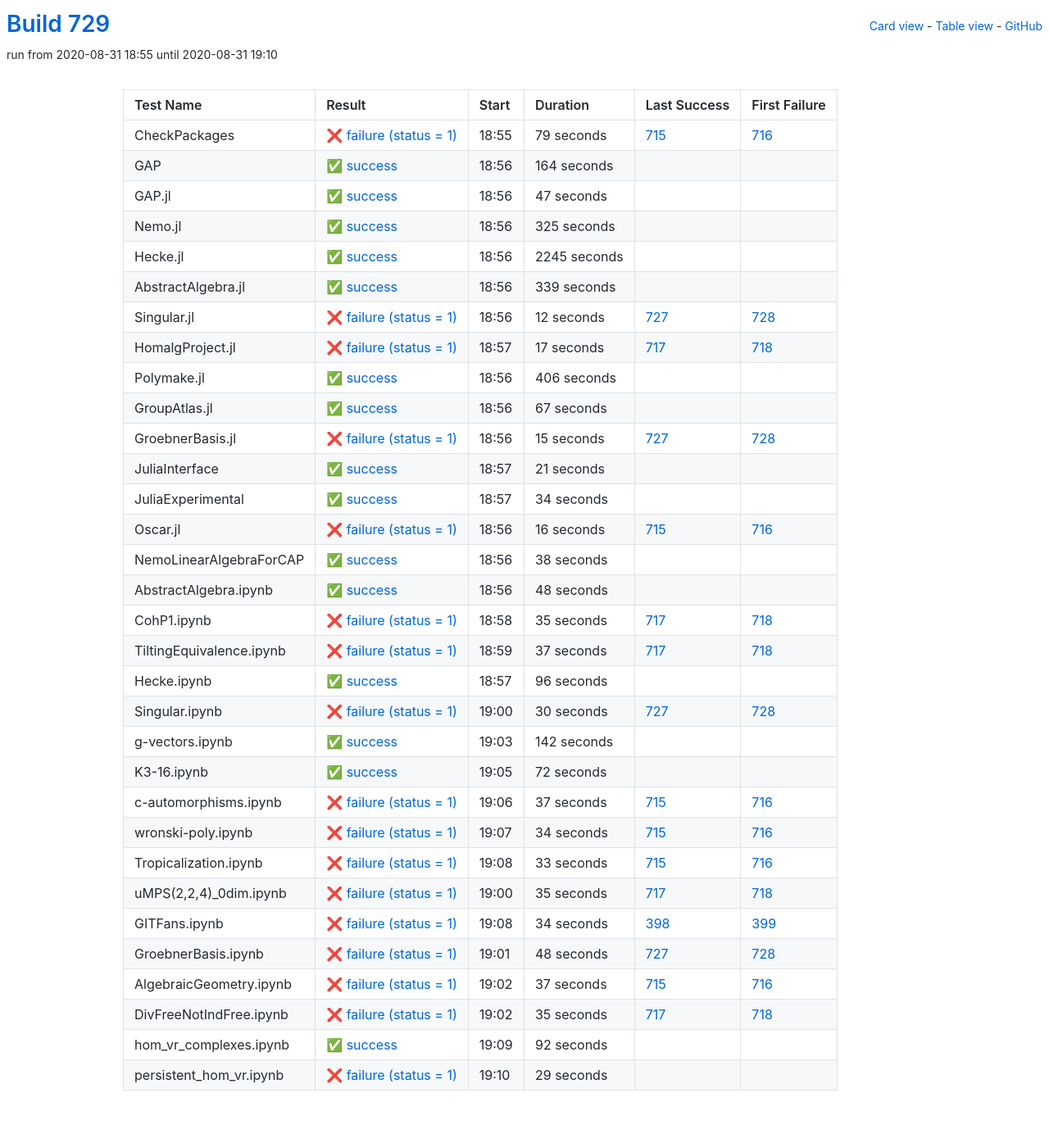
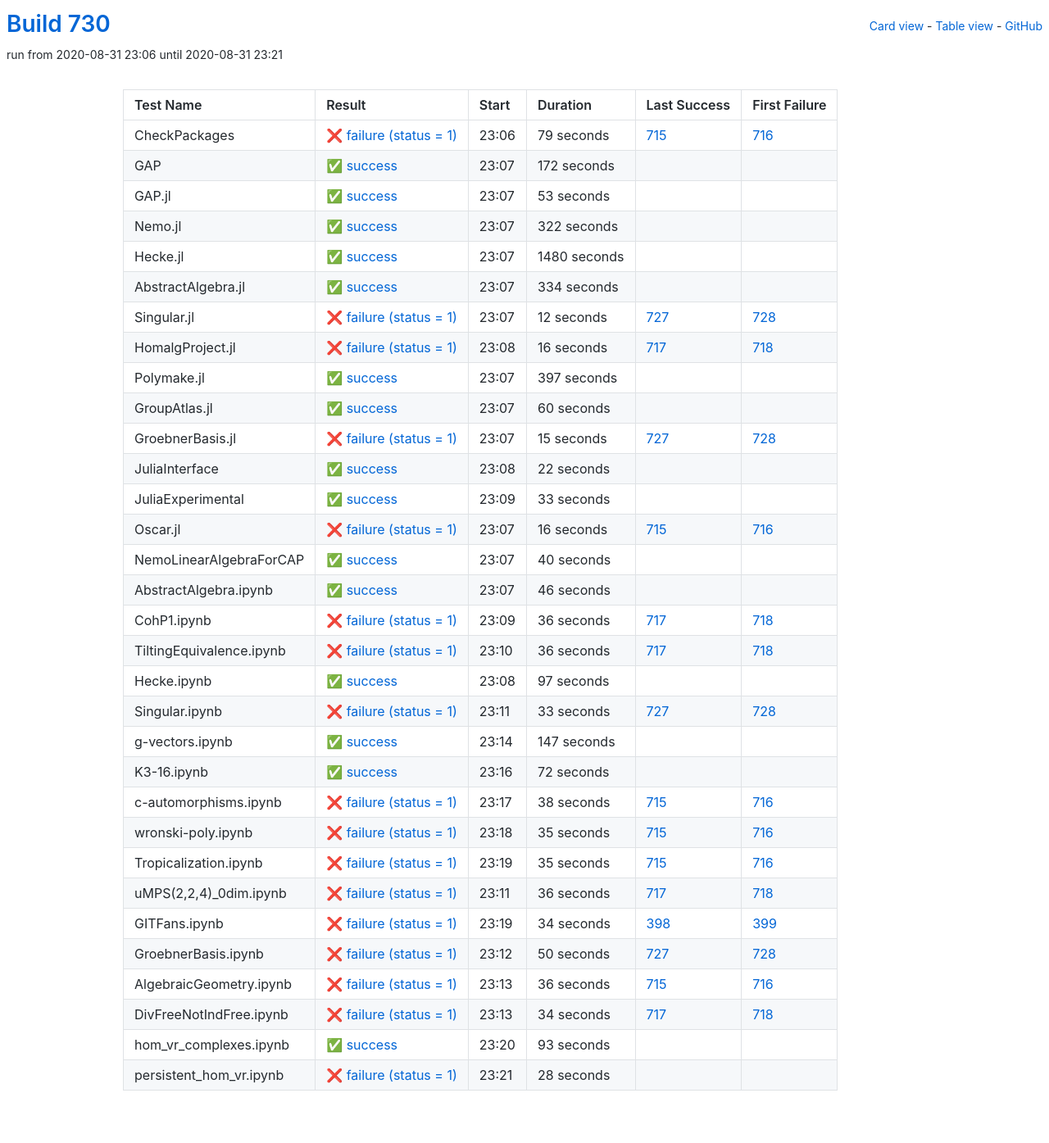
Before and after one commit to oscar-system/oscar-ci-status-stable, a Jekyll site: the page built from table.html, in a window 1280 px wide. Shown: the whole page at 82% size. Built offline with Jekyll 4.4.1, drawn with Linux system fonts in a browser that asks for light colours.

Commit message:
Build #730

```diff
--- a/_data/ci.yml
+++ b/_data/ci.yml
@@ -1,6 +1,6 @@
 ---
-build: 729
-build_url: https://oscarci.mathematik.uni-kl.de/job/oscar-stable/729/
+build: 730
+build_url: https://oscarci.mathematik.uni-kl.de/job/oscar-stable/730/
 job: oscar-stable
 organization: oscar-system
 repo: oscar-ci-status-stable
@@ -8,8 +8,8 @@ repourl: https://github.com/oscar-system/oscar-ci-status-stable
 tests:
 - name: CheckPackages
   id: checkpackages
-  log: https://oscarci.mathematik.uni-kl.de/job/oscar-stable/729/artifact/logs/build-729/CheckPackages.log
-  start: 2020-08-31 18:55
+  log: https://oscarci.mathematik.uni-kl.de/job/oscar-stable/730/artifact/logs/build-730/CheckPackages.log
+  start: 2020-08-31 23:06
   success: false
   exitcode: 1
   status: failure
@@ -20,68 +20,68 @@ tests:
   first_failure_url: https://oscarci.mathematik.uni-kl.de/job/oscar-stable/716/
 - name: GAP
   id: gap
-  log: https://oscarci.mathematik.uni-kl.de/job/oscar-stable/729/artifact/logs/build-729/GAP.log
-  start: 2020-08-31 18:56
+  log: https://oscarci.mathematik.uni-kl.de/job/oscar-stable/730/artifact/logs/build-730/GAP.log
+  start: 2020-08-31 23:07
   success: true
   exitcode: 0
   status: success
-  duration: 164
+  duration: 172
   last_success: false
   last_success_url:
   first_failure: false
   first_failure_url:
 - name: GAP.jl
   id: gap-jl
-  log: https://oscarci.mathematik.uni-kl.de/job/oscar-stable/729/artifact/logs/build-729/GAP.jl.log
-  start: 2020-08-31 18:56
+  log: https://oscarci.mathematik.uni-kl.de/job/oscar-stable/730/artifact/logs/build-730/GAP.jl.log
+  start: 2020-08-31 23:07
   success: true
   exitcode: 0
   status: success
-  duration: 47
+  duration: 53
   last_success: false
   last_success_url:
   first_failure: false
   first_failure_url:
 - name: Nemo.jl
   id: nemo-jl
-  log: https://oscarci.mathematik.uni-kl.de/job/oscar-stable/729/artifact/logs/build-729/Nemo.jl.log
-  start: 2020-08-31 18:56
+  log: https://oscarci.mathematik.uni-kl.de/job/oscar-stable/730/artifact/logs/build-730/Nemo.jl.log
+  start: 2020-08-31 23:07
   success: true
   exitcode: 0
   status: success
-  duration: 325
+  duration: 322
   last_success: false
   last_success_url:
   first_failure: false
   first_failure_url:
 - name: Hecke.jl
   id: hecke-jl
-  log: https://oscarci.mathematik.uni-kl.de/job/oscar-stable/729/artifact/logs/build-729/Hecke.jl.log
-  start: 2020-08-31 18:56
+  log: https://oscarci.mathematik.uni-kl.de/job/oscar-stable/730/artifact/logs/build-730/Hecke.jl.log
+  start: 2020-08-31 23:07
   success: true
   exitcode: 0
   status: success
-  duration: 2245
+  duration: 1480
   last_success: false
   last_success_url:
   first_failure: false
   first_failure_url:
 - name: AbstractAlgebra.jl
   id: abstractalgebra-jl
-  log: https://oscarci.mathematik.uni-kl.de/job/oscar-stable/729/artifact/logs/build-729/AbstractAlgebra.jl.log
-  start: 2020-08-31 18:56
+  log: https://oscarci.mathematik.uni-kl.de/job/oscar-stable/730/artifact/logs/build-730/AbstractAlgebra.jl.log
+  start: 2020-08-31 23:07
   success: true
   exitcode: 0
   status: success
-  duration: 339
+  duration: 334
   last_success: false
   last_success_url:
   first_failure: false
   first_failure_url:
 - name: Singular.jl
   id: singular-jl
-  log: https://oscarci.mathematik.uni-kl.de/job/oscar-stable/729/artifact/logs/build-729/Singular.jl.log
-  start: 2020-08-31 18:56
+  log: https://oscarci.mathematik.uni-kl.de/job/oscar-stable/730/artifact/logs/build-730/Singular.jl.log
+  start: 2020-08-31 23:07
   success: false
   exitcode: 1
   status: failure
@@ -92,44 +92,44 @@ tests:
   first_failure_url: https://oscarci.mathematik.uni-kl.de/job/oscar-stable/728/
 - name: HomalgProject.jl
   id: homalgproject-jl
-  log: https://oscarci.mathematik.uni-kl.de/job/oscar-stable/729/artifact/logs/build-729/HomalgProject.jl.log
-  start: 2020-08-31 18:57
+  log: https://oscarci.mathematik.uni-kl.de/job/oscar-stable/730/artifact/logs/build-730/HomalgProject.jl.log
+  start: 2020-08-31 23:08
   success: false
   exitcode: 1
   status: failure
-  duration: 17
+  duration: 16
   last_success: 717
   last_success_url: https://oscarci.mathematik.uni-kl.de/job/oscar-stable/717/
   first_failure: 718
   first_failure_url: https://oscarci.mathematik.uni-kl.de/job/oscar-stable/718/
 - name: Polymake.jl
   id: polymake-jl
-  log: https://oscarci.mathematik.uni-kl.de/job/oscar-stable/729/artifact/logs/build-729/Polymake.jl.log
-  start: 2020-08-31 18:56
+  log: https://oscarci.mathematik.uni-kl.de/job/oscar-stable/730/artifact/logs/build-730/Polymake.jl.log
+  start: 2020-08-31 23:07
   success: true
   exitcode: 0
   status: success
-  duration: 406
+  duration: 397
   last_success: false
   last_success_url:
   first_failure: false
   first_failure_url:
 - name: GroupAtlas.jl
   id: groupatlas-jl
-  log: https://oscarci.mathematik.uni-kl.de/job/oscar-stable/729/artifact/logs/build-729/GroupAtlas.jl.log
-  start: 2020-08-31 18:56
+  log: https://oscarci.mathematik.uni-kl.de/job/oscar-stable/730/artifact/logs/build-730/GroupAtlas.jl.log
+  start: 2020-08-31 23:07
   success: true
   exitcode: 0
   status: success
-  duration: 67
+  duration: 60
   last_success: false
   last_success_url:
   first_failure: false
   first_failure_url:
 - name: GroebnerBasis.jl
   id: groebnerbasis-jl
-  log: https://oscarci.mathematik.uni-kl.de/job/oscar-stable/729/artifact/logs/build-729/GroebnerBasis.jl.log
-  start: 2020-08-31 18:56
+  log: https://oscarci.mathematik.uni-kl.de/job/oscar-stable/730/artifact/logs/build-730/GroebnerBasis.jl.log
+  start: 2020-08-31 23:07
   success: false
   exitcode: 1
   status: failure
@@ -140,32 +140,32 @@ tests:
   first_failure_url: https://oscarci.mathematik.uni-kl.de/job/oscar-stable/728/
 - name: JuliaInterface
   id: juliainterface
-  log: https://oscarci.mathematik.uni-kl.de/job/oscar-stable/729/artifact/logs/build-729/JuliaInterface.log
-  start: 2020-08-31 18:57
+  log: https://oscarci.mathematik.uni-kl.de/job/oscar-stable/730/artifact/logs/build-730/JuliaInterface.log
+  start: 2020-08-31 23:08
   success: true
   exitcode: 0
   status: success
-  duration: 21
+  duration: 22
   last_success: false
   last_success_url:
   first_failure: false
   first_failure_url:
 - name: JuliaExperimental
   id: juliaexperimental
-  log: https://oscarci.mathematik.uni-kl.de/job/oscar-stable/729/artifact/logs/build-729/JuliaExperimental.log
-  start: 2020-08-31 18:57
+  log: https://oscarci.mathematik.uni-kl.de/job/oscar-stable/730/artifact/logs/build-730/JuliaExperimental.log
+  start: 2020-08-31 23:09
   success: true
   exitcode: 0
   status: success
-  duration: 34
+  duration: 33
   last_success: false
   last_success_url:
   first_failure: false
   first_failure_url:
 - name: Oscar.jl
   id: oscar-jl
-  log: https://oscarci.mathematik.uni-kl.de/job/oscar-stable/729/artifact/logs/build-729/Oscar.jl.log
-  start: 2020-08-31 18:56
+  log: https://oscarci.mathematik.uni-kl.de/job/oscar-stable/730/artifact/logs/build-730/Oscar.jl.log
+  start: 2020-08-31 23:07
   success: false
   exitcode: 1
   status: failure
@@ -176,92 +176,92 @@ tests:
   first_failure_url: https://oscarci.mathematik.uni-kl.de/job/oscar-stable/716/
 - name: NemoLinearAlgebraForCAP
   id: nemolinearalgebraforcap
-  log: https://oscarci.mathematik.uni-kl.de/job/oscar-stable/729/artifact/logs/build-729/NemoLinearAlgebraForCAP.log
-  start: 2020-08-31 18:56
+  log: https://oscarci.mathematik.uni-kl.de/job/oscar-stable/730/artifact/logs/build-730/NemoLinearAlgebraForCAP.log
+  start: 2020-08-31 23:07
   success: true
   exitcode: 0
   status: success
-  duration: 38
+  duration: 40
   last_success: false
   last_success_url:
   first_failure: false
   first_failure_url:
 - name: AbstractAlgebra.ipynb
   id: abstractalgebra-ipynb
-  log: https://oscarci.mathematik.uni-kl.de/job/oscar-stable/729/artifact/logs/build-729/AbstractAlgebra.ipynb.log
-  start: 2020-08-31 18:56
+  log: https://oscarci.mathematik.uni-kl.de/job/oscar-stable/730/artifact/logs/build-730/AbstractAlgebra.ipynb.log
+  start: 2020-08-31 23:07
   success: true
   exitcode: 0
   status: success
-  duration: 48
+  duration: 46
   last_success: false
   last_success_url:
   first_failure: false
   first_failure_url:
 - name: CohP1.ipynb
   id: cohp1-ipynb
-  log: https://oscarci.mathematik.uni-kl.de/job/oscar-stable/729/artifact/logs/build-729/CohP1.ipynb.log
-  start: 2020-08-31 18:58
+  log: https://oscarci.mathematik.uni-kl.de/job/oscar-stable/730/artifact/logs/build-730/CohP1.ipynb.log
+  start: 2020-08-31 23:09
   success: false
   exitcode: 1
   status: failure
-  duration: 35
+  duration: 36
   last_success: 717
   last_success_url: https://oscarci.mathematik.uni-kl.de/job/oscar-stable/717/
   first_failure: 718
   first_failure_url: https://oscarci.mathematik.uni-kl.de/job/oscar-stable/718/
 - name: TiltingEquivalence.ipynb
   id: tiltingequivalence-ipynb
-  log: https://oscarci.mathematik.uni-kl.de/job/oscar-stable/729/artifact/logs/build-729/TiltingEquivalence.ipynb.log
-  start: 2020-08-31 18:59
+  log: https://oscarci.mathematik.uni-kl.de/job/oscar-stable/730/artifact/logs/build-730/TiltingEquivalence.ipynb.log
+  start: 2020-08-31 23:10
   success: false
   exitcode: 1
   status: failure
-  duration: 37
+  duration: 36
   last_success: 717
   last_success_url: https://oscarci.mathematik.uni-kl.de/job/oscar-stable/717/
   first_failure: 718
   first_failure_url: https://oscarci.mathematik.uni-kl.de/job/oscar-stable/718/
 - name: Hecke.ipynb
   id: hecke-ipynb
-  log: https://oscarci.mathematik.uni-kl.de/job/oscar-stable/729/artifact/logs/build-729/Hecke.ipynb.log
-  start: 2020-08-31 18:57
+  log: https://oscarci.mathematik.uni-kl.de/job/oscar-stable/730/artifact/logs/build-730/Hecke.ipynb.log
+  start: 2020-08-31 23:08
   success: true
   exitcode: 0
   status: success
-  duration: 96
+  duration: 97
   last_success: false
   last_success_url:
   first_failure: false
   first_failure_url:
 - name: Singular.ipynb
   id: singular-ipynb
-  log: https://oscarci.mathematik.uni-kl.de/job/oscar-stable/729/artifact/logs/build-729/Singular.ipynb.log
-  start: 2020-08-31 19:00
+  log: https://oscarci.mathematik.uni-kl.de/job/oscar-stable/730/artifact/logs/build-730/Singular.ipynb.log
+  start: 2020-08-31 23:11
   success: false
   exitcode: 1
   status: failure
-  duration: 30
+  duration: 33
   last_success: 727
   last_success_url: https://oscarci.mathematik.uni-kl.de/job/oscar-stable/727/
   first_failure: 728
   first_failure_url: https://oscarci.mathematik.uni-kl.de/job/oscar-stable/728/
 - name: g-vectors.ipynb
   id: g-vectors-ipynb
-  log: https://oscarci.mathematik.uni-kl.de/job/oscar-stable/729/artifact/logs/build-729/g-vectors.ipynb.log
-  start: 2020-08-31 19:03
+  log: https://oscarci.mathematik.uni-kl.de/job/oscar-stable/730/artifact/logs/build-730/g-vectors.ipynb.log
+  start: 2020-08-31 23:14
   success: true
   exitcode: 0
   status: success
-  duration: 142
+  duration: 147
   last_success: false
   last_success_url:
   first_failure: false
   first_failure_url:
 - name: K3-16.ipynb
   id: k3-16-ipynb
-  log: https://oscarci.mathematik.uni-kl.de/job/oscar-stable/729/artifact/logs/build-729/K3-16.ipynb.log
-  start: 2020-08-31 19:05
+  log: https://oscarci.mathematik.uni-kl.de/job/oscar-stable/730/artifact/logs/build-730/K3-16.ipynb.log
+  start: 2020-08-31 23:16
   success: true
   exitcode: 0
   status: success
@@ -272,56 +272,56 @@ tests:
   first_failure_url:
 - name: c-automorphisms.ipynb
   id: c-automorphisms-ipynb
-  log: https://oscarci.mathematik.uni-kl.de/job/oscar-stable/729/artifact/logs/build-729/c-automorphisms.ipynb.log
-  start: 2020-08-31 19:06
+  log: https://oscarci.mathematik.uni-kl.de/job/oscar-stable/730/artifact/logs/build-730/c-automorphisms.ipynb.log
+  start: 2020-08-31 23:17
   success: false
   exitcode: 1
   status: failure
-  duration: 37
+  duration: 38
   last_success: 715
   last_success_url: https://oscarci.mathematik.uni-kl.de/job/oscar-stable/715/
   first_failure: 716
   first_failure_url: https://oscarci.mathematik.uni-kl.de/job/oscar-stable/716/
 - name: wronski-poly.ipynb
   id: wronski-poly-ipynb
-  log: https://oscarci.mathematik.uni-kl.de/job/oscar-stable/729/artifact/logs/build-729/wronski-poly.ipynb.log
-  start: 2020-08-31 19:07
+  log: https://oscarci.mathematik.uni-kl.de/job/oscar-stable/730/artifact/logs/build-730/wronski-poly.ipynb.log
+  start: 2020-08-31 23:18
   success: false
   exitcode: 1
   status: failure
-  duration: 34
+  duration: 35
   last_success: 715
   last_success_url: https://oscarci.mathematik.uni-kl.de/job/oscar-stable/715/
   first_failure: 716
   first_failure_url: https://oscarci.mathematik.uni-kl.de/job/oscar-stable/716/
 - name: Tropicalization.ipynb
   id: tropicalization-ipynb
-  log: https://oscarci.mathematik.uni-kl.de/job/oscar-stable/729/artifact/logs/build-729/Tropicalization.ipynb.log
-  start: 2020-08-31 19:08
+  log: https://oscarci.mathematik.uni-kl.de/job/oscar-stable/730/artifact/logs/build-730/Tropicalization.ipynb.log
+  start: 2020-08-31 23:19
   success: false
   exitcode: 1
   status: failure
-  duration: 33
+  duration: 35
   last_success: 715
   last_success_url: https://oscarci.mathematik.uni-kl.de/job/oscar-stable/715/
   first_failure: 716
   first_failure_url: https://oscarci.mathematik.uni-kl.de/job/oscar-stable/716/
 - name: uMPS(2,2,4)_0dim.ipynb
   id: umps-2-2-4-0dim-ipynb
-  log: https://oscarci.mathematik.uni-kl.de/job/oscar-stable/729/artifact/logs/build-729/uMPS-2-2-4-_0dim.ipynb.log
-  start: 2020-08-31 19:00
+  log: https://oscarci.mathematik.uni-kl.de/job/oscar-stable/730/artifact/logs/build-730/uMPS-2-2-4-_0dim.ipynb.log
+  start: 2020-08-31 23:11
   success: false
   exitcode: 1
   status: failure
-  duration: 35
+  duration: 36
   last_success: 717
   last_success_url: https://oscarci.mathematik.uni-kl.de/job/oscar-stable/717/
   first_failure: 718
   first_failure_url: https://oscarci.mathematik.uni-kl.de/job/oscar-stable/718/
 - name: GITFans.ipynb
   id: gitfans-ipynb
-  log: https://oscarci.mathematik.uni-kl.de/job/oscar-stable/729/artifact/logs/build-729/GITFans.ipynb.log
-  start: 2020-08-31 19:08
+  log: https://oscarci.mathematik.uni-kl.de/job/oscar-stable/730/artifact/logs/build-730/GITFans.ipynb.log
+  start: 2020-08-31 23:19
   success: false
   exitcode: 1
   status: failure
@@ -332,60 +332,60 @@ tests:
   first_failure_url: https://oscarci.mathematik.uni-kl.de/job/oscar-stable/399/
 - name: GroebnerBasis.ipynb
   id: groebnerbasis-ipynb
-  log: https://oscarci.mathematik.uni-kl.de/job/oscar-stable/729/artifact/logs/build-729/GroebnerBasis.ipynb.log
-  start: 2020-08-31 19:01
+  log: https://oscarci.mathematik.uni-kl.de/job/oscar-stable/730/artifact/logs/build-730/GroebnerBasis.ipynb.log
+  start: 2020-08-31 23:12
   success: false
   exitcode: 1
   status: failure
-  duration: 48
+  duration: 50
   last_success: 727
   last_success_url: https://oscarci.mathematik.uni-kl.de/job/oscar-stable/727/
   first_failure: 728
   first_failure_url: https://oscarci.mathematik.uni-kl.de/job/oscar-stable/728/
 - name: AlgebraicGeometry.ipynb
   id: algebraicgeometry-ipynb
-  log: https://oscarci.mathematik.uni-kl.de/job/oscar-stable/729/artifact/logs/build-729/AlgebraicGeometry.ipynb.log
-  start: 2020-08-31 19:02
+  log: https://oscarci.mathematik.uni-kl.de/job/oscar-stable/730/artifact/logs/build-730/AlgebraicGeometry.ipynb.log
+  start: 2020-08-31 23:13
   success: false
   exitcode: 1
   status: failure
-  duration: 37
+  duration: 36
   last_success: 715
   last_success_url: https://oscarci.mathematik.uni-kl.de/job/oscar-stable/715/
   first_failure: 716
   first_failure_url: https://oscarci.mathematik.uni-kl.de/job/oscar-stable/716/
 - name: DivFreeNotIndFree.ipynb
   id: divfreenotindfree-ipynb
-  log: https://oscarci.mathematik.uni-kl.de/job/oscar-stable/729/artifact/logs/build-729/DivFreeNotIndFree.ipynb.log
-  start: 2020-08-31 19:02
+  log: https://oscarci.mathematik.uni-kl.de/job/oscar-stable/730/artifact/logs/build-730/DivFreeNotIndFree.ipynb.log
+  start: 2020-08-31 23:13
   success: false
   exitcode: 1
   status: failure
-  duration: 35
+  duration: 34
   last_success: 717
   last_success_url: https://oscarci.mathematik.uni-kl.de/job/oscar-stable/717/
   first_failure: 718
   first_failure_url: https://oscarci.mathematik.uni-kl.de/job/oscar-stable/718/
 - name: hom_vr_complexes.ipynb
   id: hom-vr-complexes-ipynb
-  log: https://oscarci.mathematik.uni-kl.de/job/oscar-stable/729/artifact/logs/build-729/hom_vr_complexes.ipynb.log
-  start: 2020-08-31 19:09
+  log: https://oscarci.mathematik.uni-kl.de/job/oscar-stable/730/artifact/logs/build-730/hom_vr_complexes.ipynb.log
+  start: 2020-08-31 23:20
   success: true
   exitcode: 0
   status: success
-  duration: 92
+  duration: 93
   last_success: false
   last_success_url:
   first_failure: false
   first_failure_url:
 - name: persistent_hom_vr.ipynb
   id: persistent-hom-vr-ipynb
-  log: https://oscarci.mathematik.uni-kl.de/job/oscar-stable/729/artifact/logs/build-729/persistent_hom_vr.ipynb.log
-  start: 2020-08-31 19:10
+  log: https://oscarci.mathematik.uni-kl.de/job/oscar-stable/730/artifact/logs/build-730/persistent_hom_vr.ipynb.log
+  start: 2020-08-31 23:21
   success: false
   exitcode: 1
   status: failure
-  duration: 29
+  duration: 28
   last_success: false
   last_success_url:
   first_failure: false
```
Also changed, not shown: README.md.
